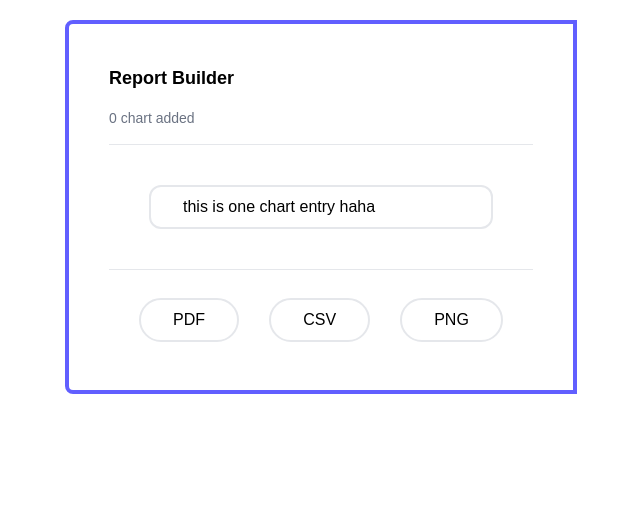
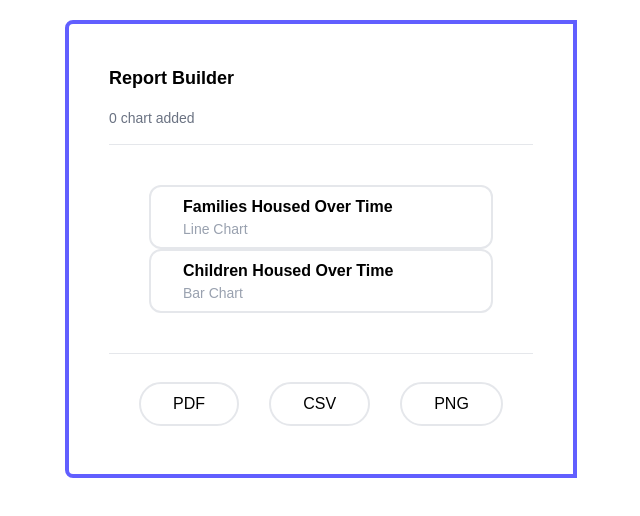
Before and after one commit to JumboCode/bostons-higher-ground, a Next.js app: page / in a window 1280 px wide. Shown: the top 516 px of the page, without its empty margins (319-959 px from the left). Built offline with nearby package versions, Linux system fonts and the light colour scheme.

Commit message:
Update report_builder.tsx, multiple arguments for chart entries

```diff
--- a/src/components/report_builder.tsx
+++ b/src/components/report_builder.tsx
@@ -6,10 +6,11 @@ import { useState } from "react";
  * that we want this component to be resuable as multiple charts get selected,
  * think about what props it needs to take as you're designing it.
  */
-function ChartEntry() {
+function ChartEntry({title,chartType}:{title:string, chartType:string}) {
     return (
-        <div className="mx-10 border-2 border-gray-200 py-2 px-8 rounded-xl">
-            this is one chart entry haha
+        <div className="mx-10 border-2 border-gray-200 py-2 px-8 rounded-xl"> {/*needs something to enlargen box*/}
+            <div className="text-base font-semibold">{title}</div> {/*chart entry title*/}
+            <div className="text-sm text-gray-400">{chartType}</div> {/*type of chart subtitle*/}
         </div>
     );
 }
@@ -29,13 +30,15 @@ export default function ReportBuilder() {
             {/* we use components within our JSX similarly to html tags */}
 
             <div className="h-full mx-96 my-5 px-10 py-10 rounded-l-lg border-4 border-indigo-500">
-                <div className="text-lg font-semibold mb-4">Report Builder</div> {/*main title*/}
+                <div className="text-lg font-bold mb-4">Report Builder</div> {/*main title*/}
                 <div className="text-sm text-gray-500 mb-4">{count} chart added</div> {/*# charts subtitle*/}
                 <hr className="border-gray-200"></hr> {/*line divider*/}
 
                 {/*Chart Section*/}
                 <div className="my-10">
-                    <ChartEntry />
+                    <ChartEntry title="Families Housed Over Time" chartType="Line Chart"/>
+                    <ChartEntry title="Children Housed Over Time" chartType="Bar Chart"/>
+
                 </div>
 
                 <hr className="border-gray-200"></hr> {/*line divider*/}
```
